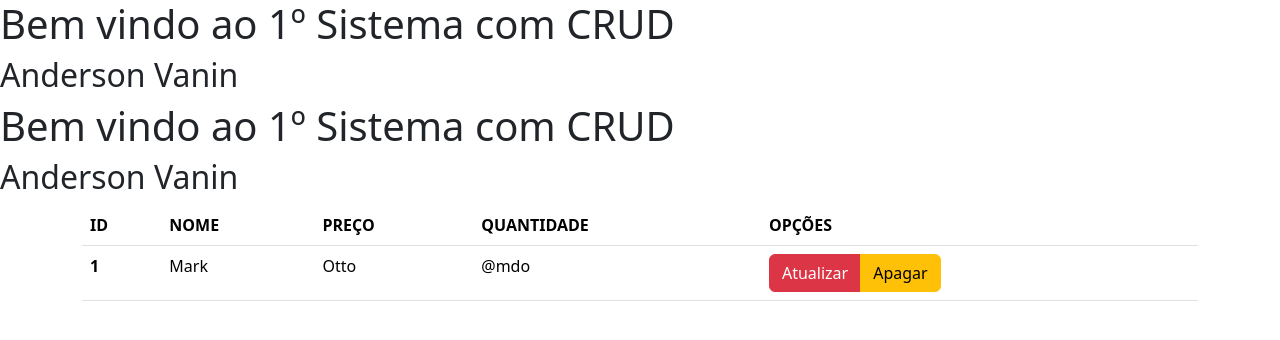
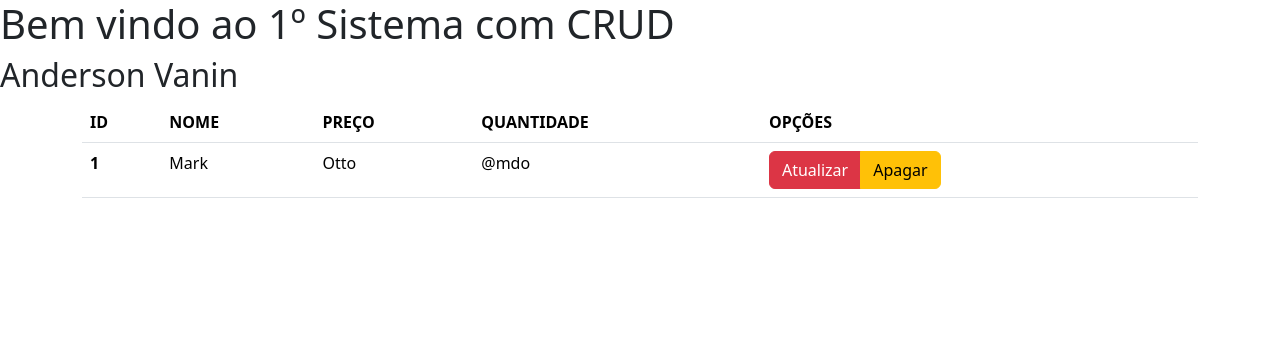
Before and after one commit to ProfAndersonVanin/loja, a PHP site: page /listar.php in a window 1280 px wide. Shown: the top 340 px of the page. Run offline with PHP 8.4, Linux system fonts and the light colour scheme.

Commit message:
Ajustes Cabeçalho

```diff
--- a/index.php
+++ b/index.php
@@ -3,8 +3,6 @@
 ?>
 <body>
     <div class="container">
-        <h1>Bem vindo ao 1º Sistema com CRUD</h1>
-        <h2>Anderson Vanin</h2>
         <div class="btn-group" role="group" aria-label="Basic mixed styles example">
             <a href="#" type="button" class="btn btn-danger">Cadastrar</a>
             <a href="#" type="button" class="btn btn-warning">Listar</a>
--- a/listar.php
+++ b/listar.php
@@ -2,8 +2,6 @@
     include 'cabecalho.php';
 ?>
 <body>
-    <h1>Bem vindo ao 1º Sistema com CRUD</h1>
-    <h2>Anderson Vanin</h2>
     <div class="container">
         <table class="table">
             <thead>
@@ -22,7 +20,7 @@
                     <td>Otto</td>
                     <td>@mdo</td>
                     <td>
-                        <div class="btn-group" role="group" aria-label="Basic mixed styles example">
+                        <div class="btn-group" role="group">
                             <a href="#" type="button" class="btn btn-danger">Atualizar</a>
                             <a href="#" type="button" class="btn btn-warning">Apagar</a>
                         </div>
```
